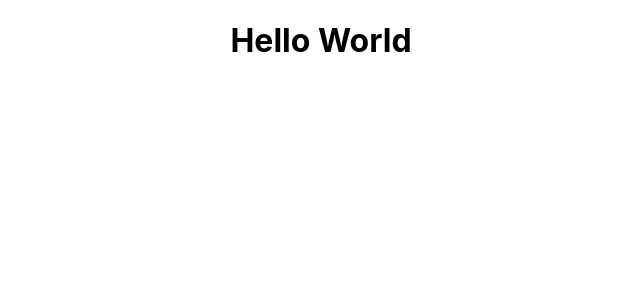
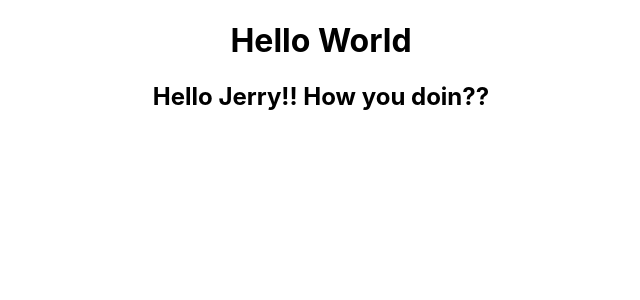
Before and after one commit to jerrycode06/react-typescript-reference, a React (Create React App) app: page / in a window 1280 px wide. Shown: the top 300 px of the page, without its empty margins (319-959 px from the left). Built offline with nearby package versions, Linux system fonts and the light colour scheme.

Commit message:
Typing Props

```diff
--- a/src/App.tsx
+++ b/src/App.tsx
@@ -1,9 +1,11 @@
 import "./App.css";
+import Greet from "./components/Greet";
 
 function App() {
   return (
     <div className="App">
       <h1>Hello World</h1>
+      <Greet name="Jerry" />
     </div>
   );
 }
--- /dev/null
+++ b/src/components/Greet.tsx
@@ -0,0 +1,11 @@
+type GreetProps = {
+  name: string;
+};
+
+export default function Greet(props: GreetProps) {
+  return (
+    <div>
+      <h2>Hello {props.name}!! How you doin??</h2>
+    </div>
+  );
+}
```
